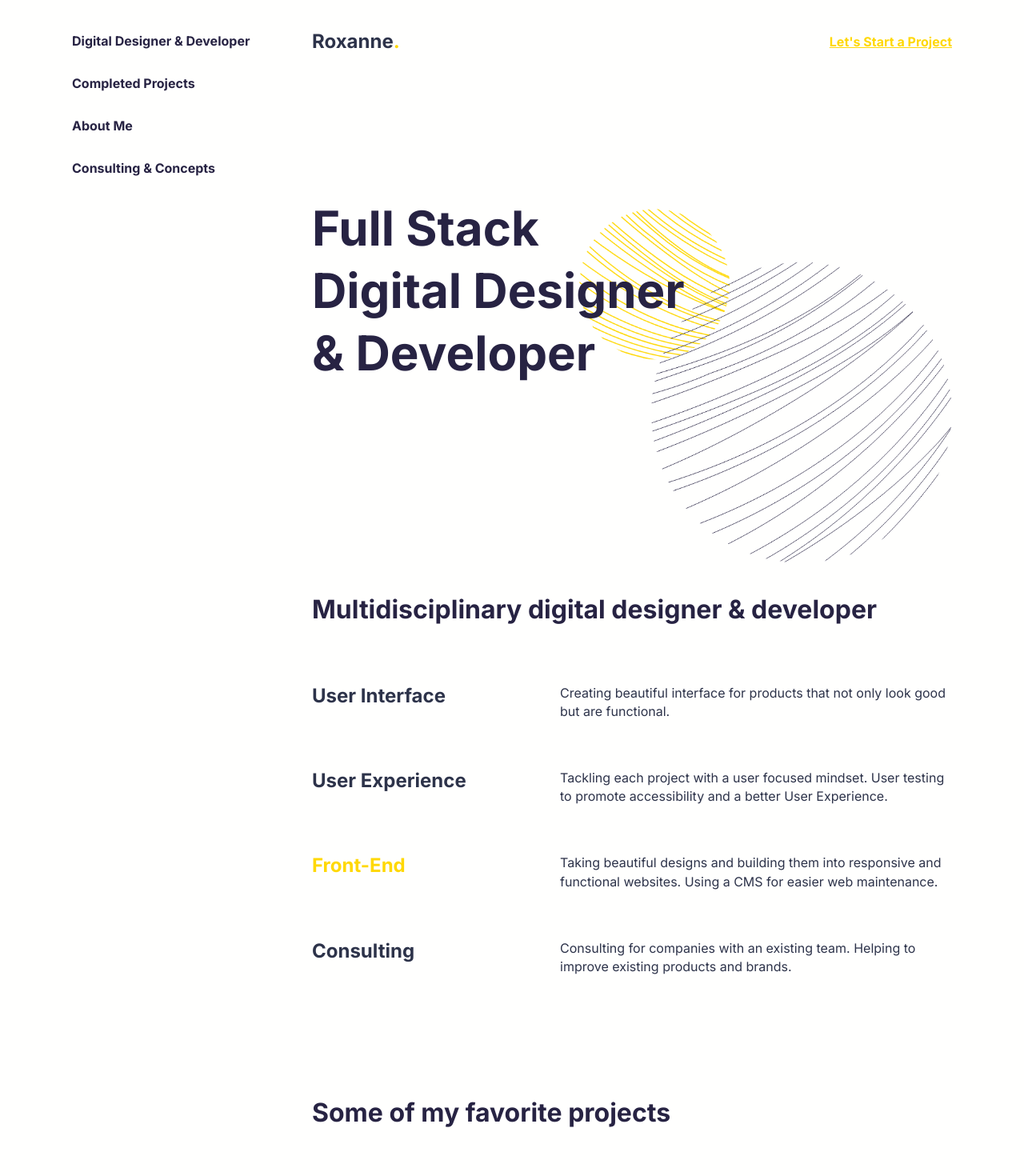
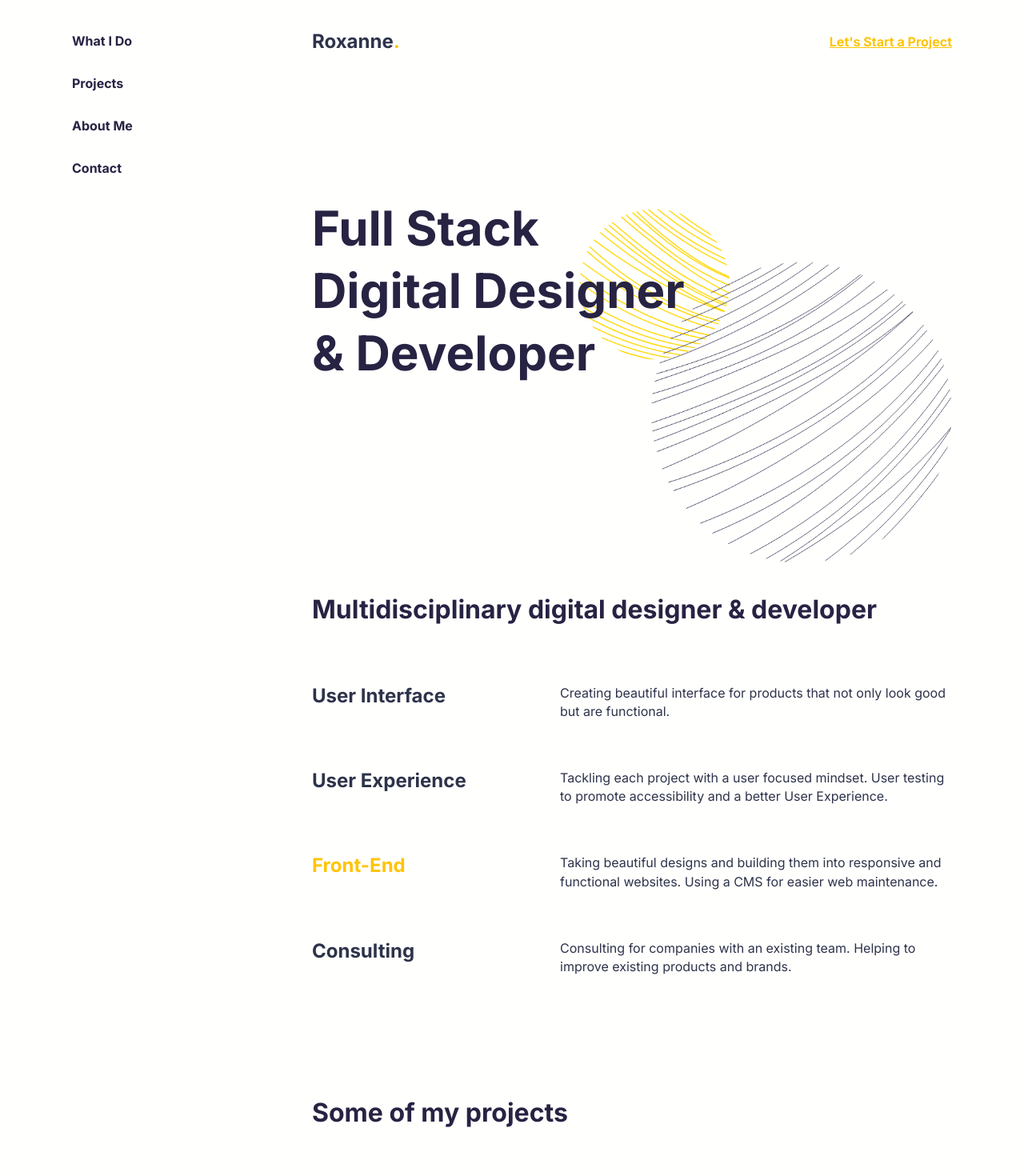
Before and after one commit to roxtran/roxanne-react, a React (Create React App) app: page / in a window 1280 px wide. Shown: the top 1470 px of the page at 80% size. Built offline with nearby package versions, Linux system fonts and the light colour scheme.

Commit message:
chang some styles

```diff
--- a/src/_variables.css
+++ b/src/_variables.css
@@ -1,6 +1,6 @@
 :root {
   --white: #fffffe;
-  --yellow: #ffd803;
+  --yellow: #ffc403;
   --mint: #bae8e8;
   --headingColor: #272343;
   --textColor: #2d334a;
--- a/src/components/Nav.js
+++ b/src/components/Nav.js
@@ -15,7 +15,7 @@ const Nav = () => {
             exact='true'
             offset={-55}
           >
-            Digital Designer & Developer
+            What I Do
           </Scroll>
         </li>
         <li>
@@ -27,7 +27,7 @@ const Nav = () => {
             exact='true'
             offset={-55}
           >
-            Completed Projects
+            Projects
           </Scroll>
         </li>
         <li>
@@ -51,7 +51,7 @@ const Nav = () => {
             exact='true'
             offset={90}
           >
-            Consulting & Concepts
+            Contact
           </Scroll>
         </li>
       </ul>
--- a/src/components/Projects.js
+++ b/src/components/Projects.js
@@ -21,7 +21,7 @@ const Projects = () => {
       animate={controls}
       ref={element}
     >
-      <h2>Some of my favorite projects</h2>
+      <h2>Some of my projects</h2>
       <ProjectsGrid>
         <div className='card'>
           <a
```
